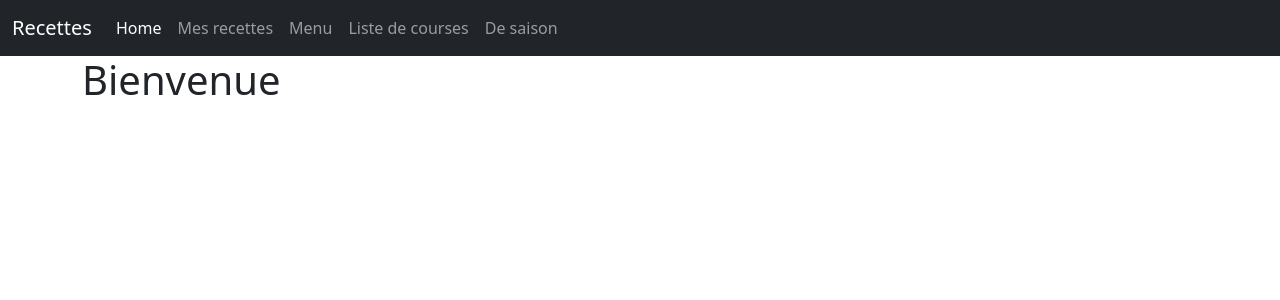
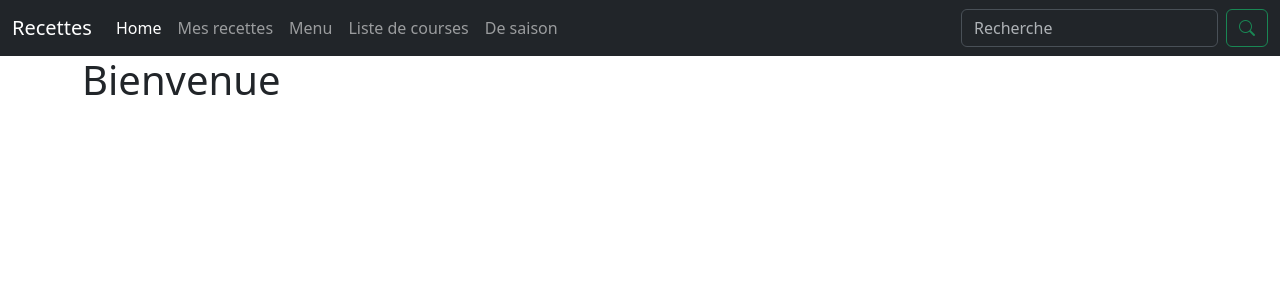
Before and after one commit to TiffC31/Cuisine, a Django app: page /home/ in a window 1280 px wide. Shown: the top 300 px of the page. Run offline with Django 4.2, Linux system fonts and the light colour scheme.

Commit message:
Menu : recherche, liens, toggle Scripts bootstrap

```diff
--- a/cuisine/templates/base.html
+++ b/cuisine/templates/base.html
@@ -5,6 +5,7 @@
     <meta http-equiv="X-UA-Compatible" content="IE=edge">
     <meta name="viewport" content="width=device-width, initial-scale=1.0">
     <link href="https://cdn.jsdelivr.net/npm/bootstrap@5.3.0-alpha1/dist/css/bootstrap.min.css" rel="stylesheet" integrity="sha384-GLhlTQ8iRABdZLl6O3oVMWSktQOp6b7In1Zl3/Jr59b6EGGoI1aFkw7cmDA6j6gD" crossorigin="anonymous">
+    <link rel="stylesheet" href="https://cdn.jsdelivr.net/npm/bootstrap-icons@1.10.3/font/bootstrap-icons.css">
     {% load static %}
     <link rel="stylesheet" href="{% static 'style.css' %}">
     <title>{% block title %}Recettes{% endblock %}</title>
@@ -14,13 +15,13 @@
         <nav class="navbar navbar-expand-lg bg-dark" data-bs-theme="dark">
             <div class="container-fluid">
                 <a class="navbar-brand" href="#">Recettes</a>
-                <button class="navbar-toggler" type="button" data-bs-toggle="collapse" data-bs-target="#navbarNav" aria-controls="navbarNav" aria-expanded="false" aria-label="Toggle navigation">
+                <button class="navbar-toggler" type="button" data-bs-toggle="collapse" data-bs-target="#navbar_items" aria-controls="navbar_items" aria-expanded="false" aria-label="Toggle navigation">
                     <span class="navbar-toggler-icon"></span>
                 </button>
-                <div class="collapse navbar-collapse" id="navbarNav">
-                    <ul class="navbar-nav">
+                <div class="collapse navbar-collapse" id="navbar_items">
+                    <ul class="navbar-nav me-auto mb-2 mb-lg-0">
                         <li class="nav-item">
-                            <a class="nav-link active" aria-current="page" href="{% url 'recettes:index' %}">Home</a>
+                            <a class="nav-link active" aria-current="page" href="{% url 'home:index' %}">Home</a>
                         </li>
                         <li class="nav-item">
                             <a class="nav-link" href="{% url 'recettes:categories' %}">Mes recettes</a>
@@ -35,6 +36,10 @@
                             <a class="nav-link" href="#">De saison</a>
                         </li>
                     </ul>
+                    <form class="d-flex" role="search">
+                        <input class="form-control me-2" type="search" placeholder="Recherche" aria-label="Recherche">
+                        <button class="btn btn-outline-success" type="submit"><i class="bi bi-search"></i></button>
+                    </form>
                 </div>
             </div>
         </nav>
@@ -44,8 +49,8 @@
         {% block content %}{% endblock %}
         {% block footer %}{% endblock %}
     </div>
+    <!-- <script src="https://code.jquery.com/jquery-3.6.3.min.js" integrity="sha256-pvPw+upLPUjgMXY0G+8O0xUf+/Im1MZjXxxgOcBQBXU=" crossorigin="anonymous"></script> -->
     <script src="https://cdn.jsdelivr.net/npm/bootstrap@5.3.0-alpha1/dist/js/bootstrap.bundle.min.js" integrity="sha384-w76AqPfDkMBDXo30jS1Sgez6pr3x5MlQ1ZAGC+nuZB+EYdgRZgiwxhTBTkF7CXvN" crossorigin="anonymous"></script>
-    <script src="https://cdn.jsdelivr.net/npm/@popperjs/core@2.11.6/dist/umd/popper.min.js" integrity="sha384-oBqDVmMz9ATKxIep9tiCxS/Z9fNfEXiDAYTujMAeBAsjFuCZSmKbSSUnQlmh/jp3" crossorigin="anonymous"></script>
-    <script src="https://cdn.jsdelivr.net/npm/bootstrap@5.3.0-alpha1/dist/js/bootstrap.min.js" integrity="sha384-mQ93GR66B00ZXjt0YO5KlohRA5SY2XofN4zfuZxLkoj1gXtW8ANNCe9d5Y3eG5eD" crossorigin="anonymous"></script>
+    <!-- <script src="https://cdn.jsdelivr.net/npm/@popperjs/core@2.11.6/dist/umd/popper.min.js" integrity="sha384-oBqDVmMz9ATKxIep9tiCxS/Z9fNfEXiDAYTujMAeBAsjFuCZSmKbSSUnQlmh/jp3" crossorigin="anonymous"></script> -->
 </body>
 </html>
```
